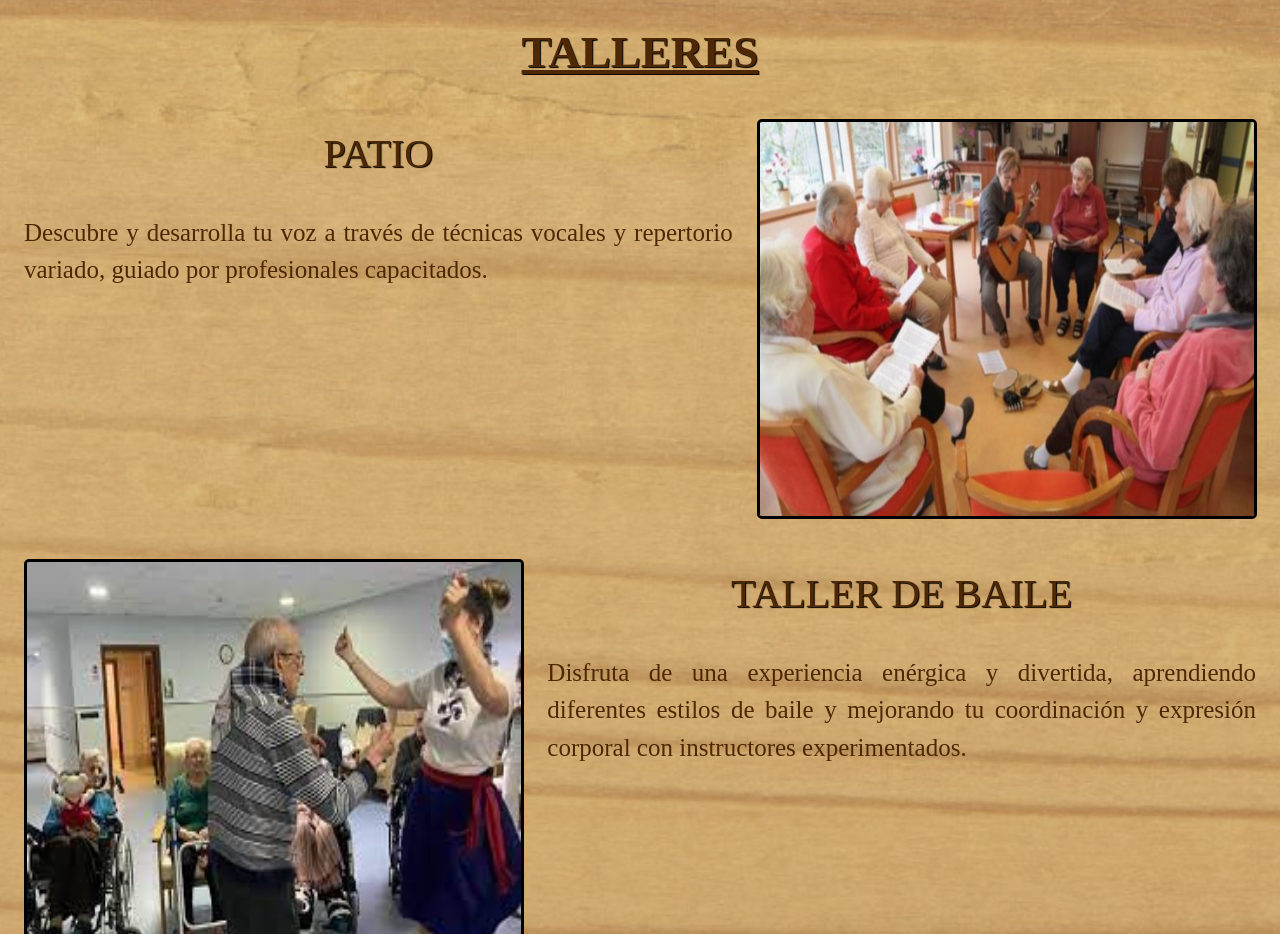
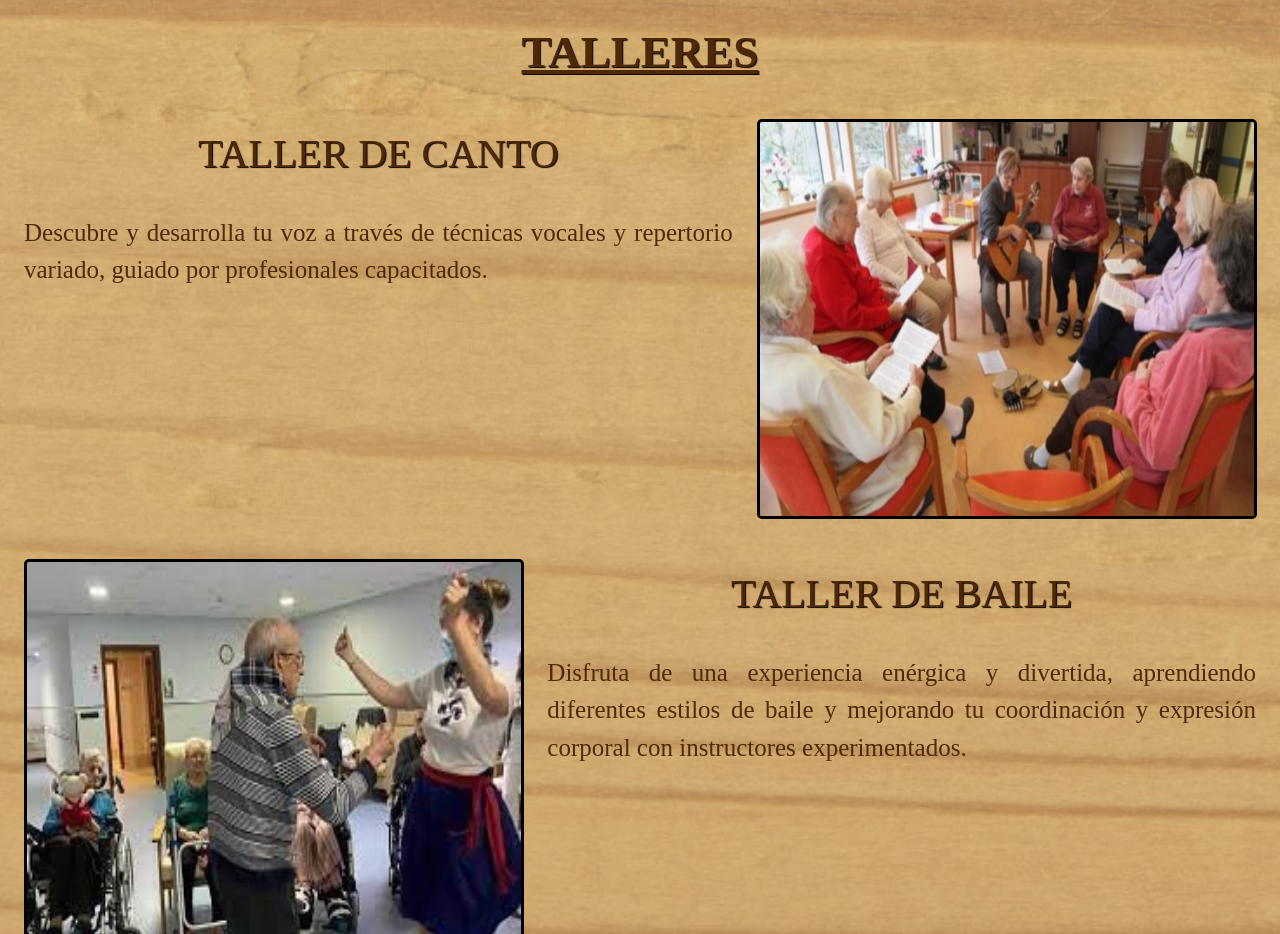
Before and after one commit to matiasdemori/proyectoFinalcoderHouse, a plain HTML site: page html/serviciosytalleres.html in a window 1280 px wide. Shown: the part 2180-3114 px from the top of the page. Drawn offline with nearby package versions, Linux system fonts and the light colour scheme.

Commit message:
corrijo un titulo de servicios y talleres

```diff
--- a/html/serviciosytalleres.html
+++ b/html/serviciosytalleres.html
@@ -96,7 +96,7 @@
 
         <div class="row featurette serviciosyTalleres">
             <div class="col-md-7">
-                <h2 class="featurette-heading fw-normal lh-1 titulosServiciosyTalleres">Patio</h2>
+                <h2 class="featurette-heading fw-normal lh-1 titulosServiciosyTalleres">Taller de Canto</h2>
                 <p class="lead textoServiciosyTalleres">Descubre y desarrolla tu voz a través de técnicas vocales y repertorio variado, guiado por profesionales capacitados.
                 </p>
             </div>
```
